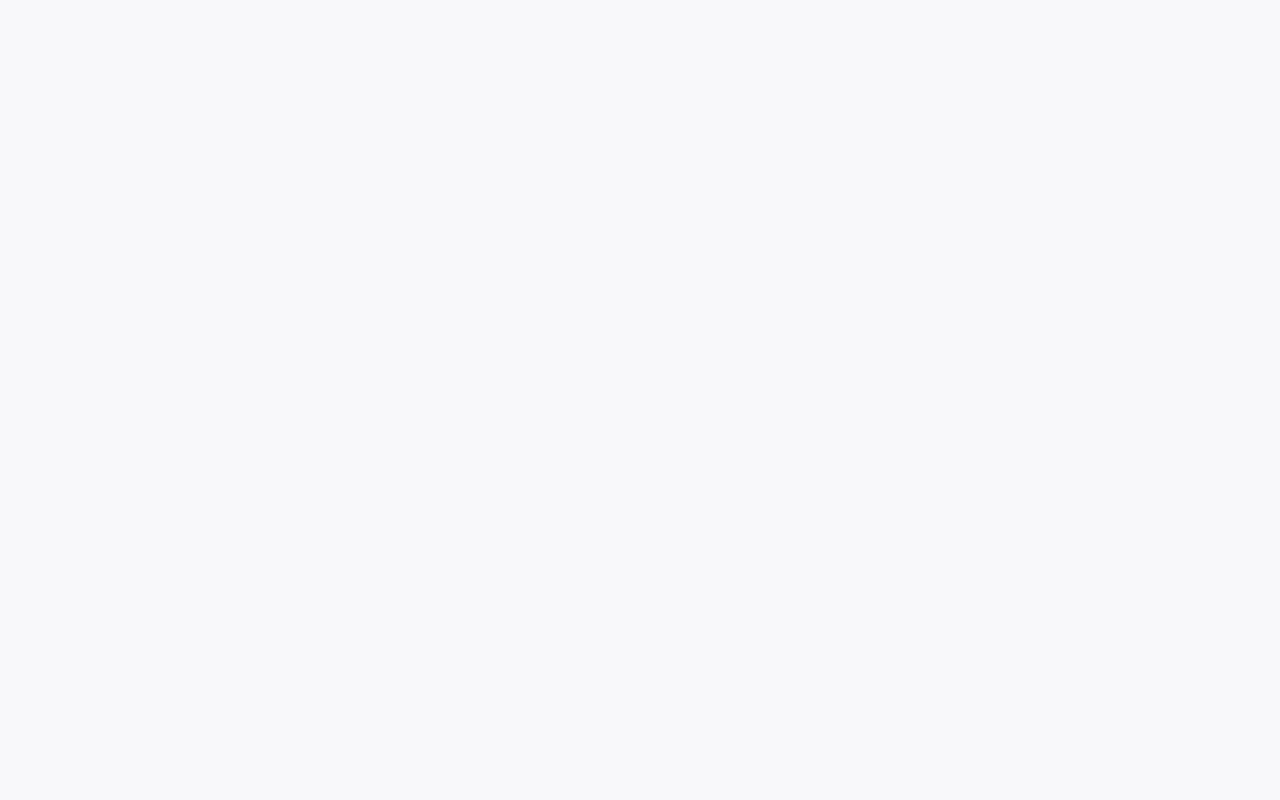
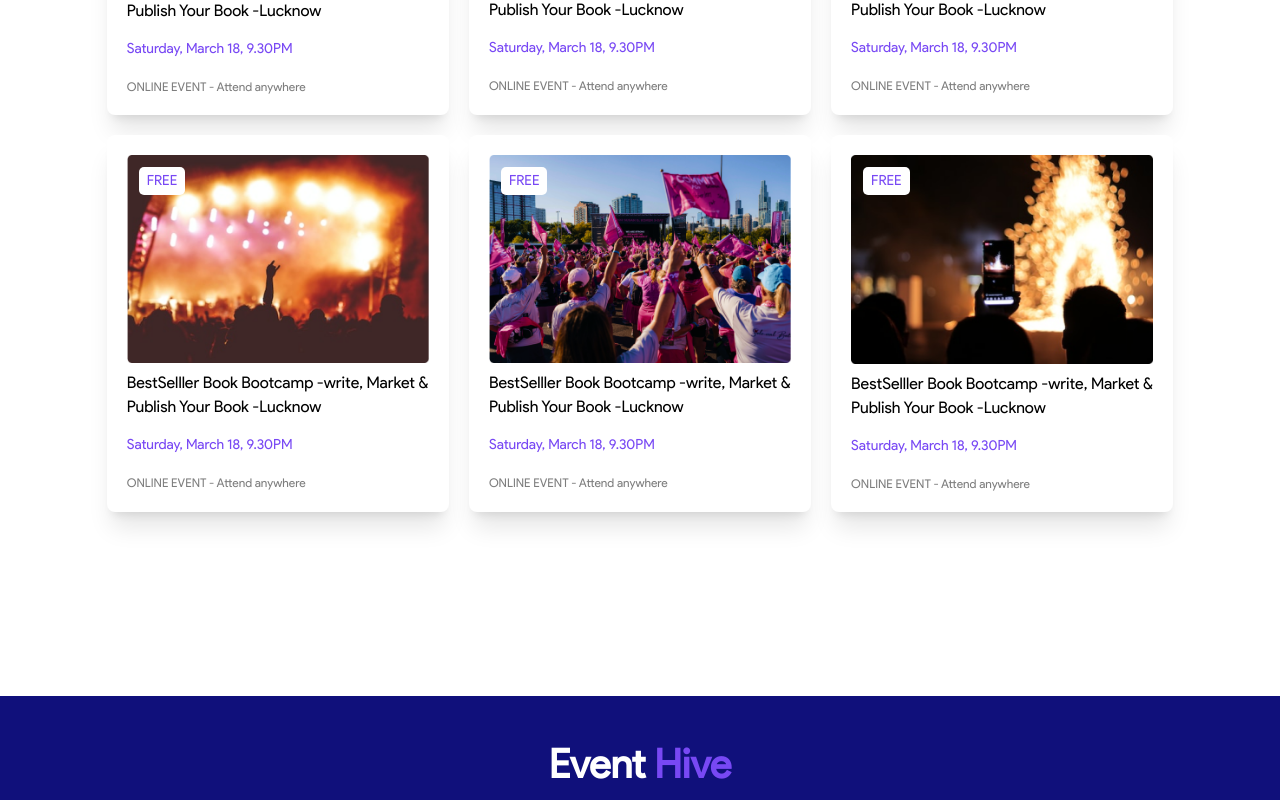
Before and after one commit to PatMiracle/EventHive, a React (Vite) app: page /all-events in a window 1280 px wide. Before the commit this address had no page. Shown: the part 1040-1840 px from the top of the page. Before the commit the page ends 800 px from the top, so only its background shows below. Built offline with nearby package versions, Linux system fonts and the light colour scheme.

Commit message:
added all events page

```diff
--- a/src/App.jsx
+++ b/src/App.jsx
@@ -5,6 +5,7 @@ import SignUp from './pages/SignUp'
 import Login from './pages/Login'
 import College from './pages/College'
 import Event from './pages/Event'
+import AllEvents from './pages/AllEvents'
 
 const App = () => {
   return (
@@ -15,6 +16,7 @@ const App = () => {
         <Route path="login" element={<Login />} />
         <Route path="event" element={<Event />} />
         <Route path="college" element={<College />} />
+        <Route path="all-events" element={<AllEvents />} />
       </Routes>
     </BrowserRouter>
   )
--- /dev/null
+++ b/src/pages/AllEvents.jsx
@@ -0,0 +1,59 @@
+import Navbar from '../components/Navbar'
+import Footer from '../components/Footer'
+import EventCard from '../components/EventCard'
+import { brands, cards, event } from '../utils/data'
+import {
+  PiCaretLeftLight,
+  PiCaretRightLight,
+  PiCaretDownBold,
+} from 'react-icons/pi'
+import { Link } from 'react-router-dom'
+import { BiSearch } from 'react-icons/bi'
+import CollegeCard from '../components/CollegeCard'
+import RenderEvents from '../components/RenderEvents'
+
+const AllEvents = () => {
+  return (
+    <>
+      <div className="bg-white">
+        <header className="w-11/12 ml-auto flex justify-between gap-10 pt-28 items-center">
+          <div>
+            <h1 className="text-7xl font-bold">
+              Event<span className="text-primary">Hive</span>-ing <br /> the
+              Best.Day.
+              <br /> Ever.
+            </h1>
+          </div>
+          <img src="/all_event_banner.png" alt="" />
+        </header>
+        <section className="w-10/12 mx-auto py-36">
+          <div className="flex items-center justify-between">
+            <h2 className="text-4xl font-bold">
+              <span className="text-primary">Events</span> around you
+            </h2>
+            <div className="flex gap-4">
+              <div className="flex items-center bg-[#efeff1] px-4 py-2 justify-between cursor-pointer w-36 rounded-md text-sm">
+                <span>Weekdays</span>
+                <PiCaretDownBold size={20} />
+              </div>
+              <div className="flex items-center bg-[#efeff1] px-4 py-2 justify-between cursor-pointer w-36 rounded-md text-sm">
+                <span>Event type</span>
+                <PiCaretDownBold size={20} />
+              </div>
+              <div className="flex items-center bg-[#efeff1] px-4 py-2 justify-between cursor-pointer w-36 rounded-md text-sm">
+                <span>Any category</span>
+                <PiCaretDownBold size={20} />
+              </div>
+            </div>
+          </div>
+          <div className="pt-8 pb-10">
+            <RenderEvents />
+          </div>
+        </section>
+      </div>
+      <Footer />
+    </>
+  )
+}
+
+export default AllEvents
```
Also changed, not shown: public/all_event_banner.png (added).
